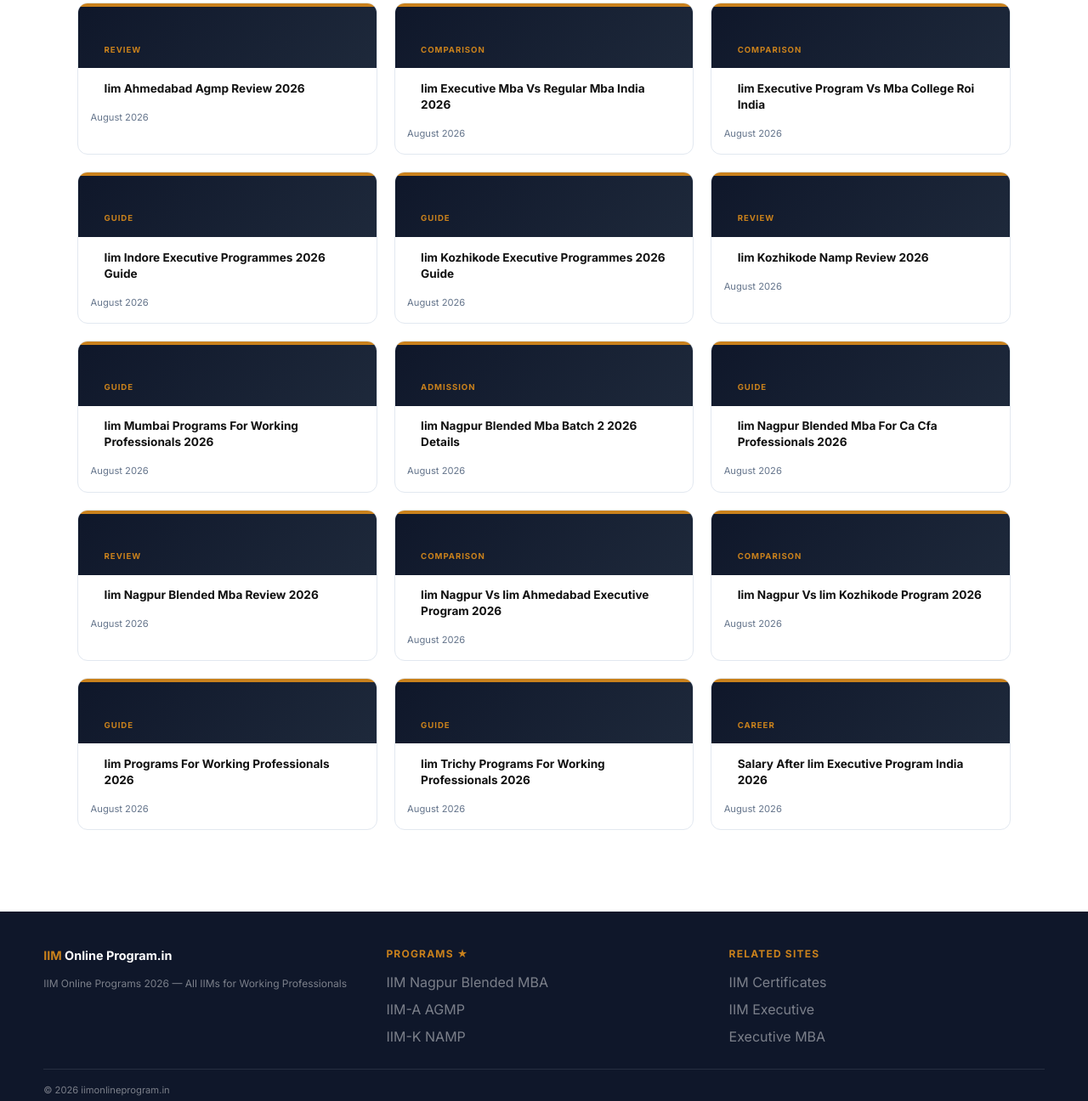
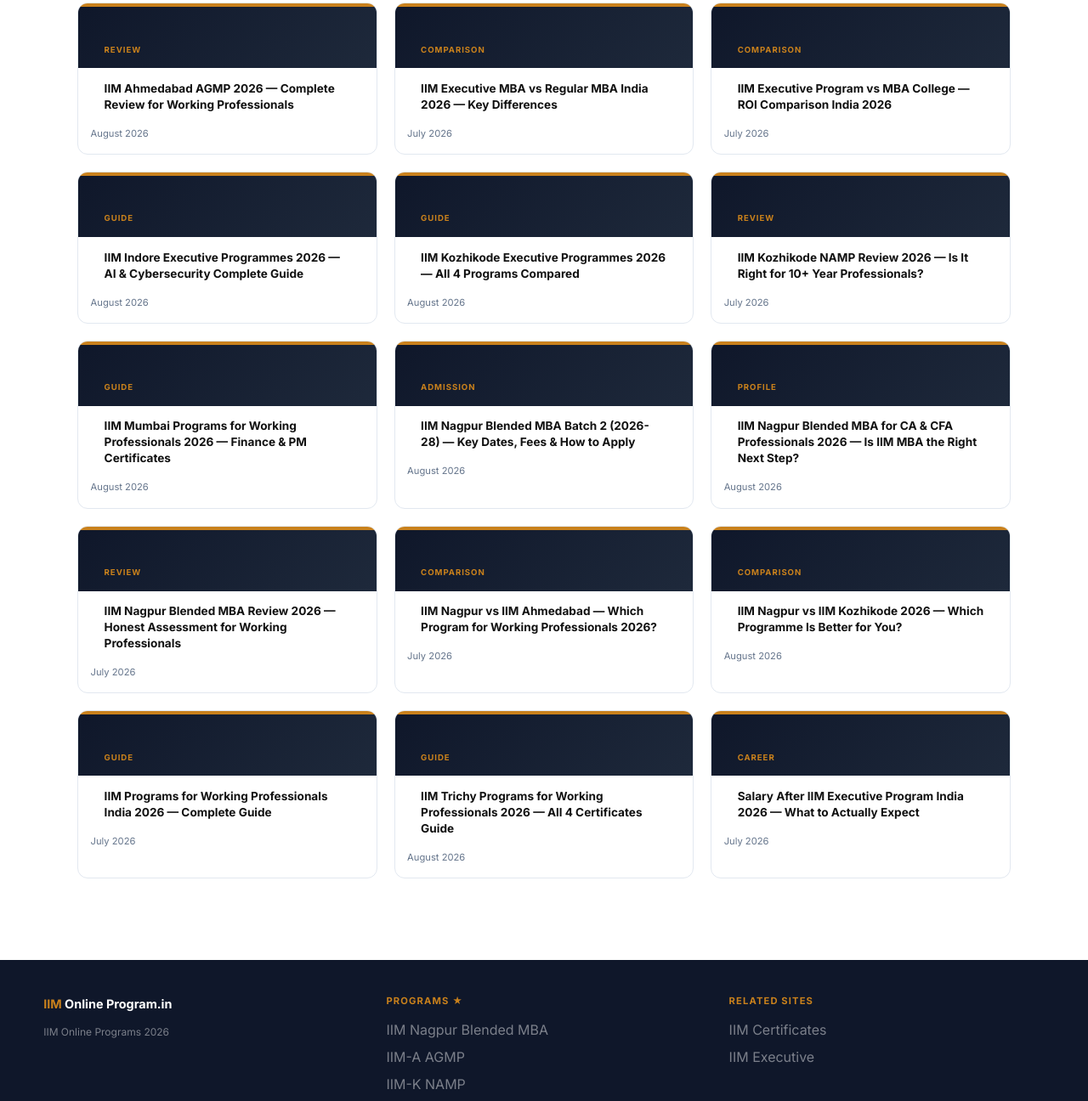
Before and after one commit to durgeshkekare-gif/iimonlineprogram-in, a website: page blog/index.html in a window 1280 px wide. Shown: the part 354-1650 px from the top of the page at 85% size. Drawn offline with Linux system fonts and the light colour scheme.

Commit message:
fix: blog index — real titles, real publish dates (no more hardcoded August 2026)

```diff
--- a/blog/index.html
+++ b/blog/index.html
@@ -1,7 +1,10 @@
-<!DOCTYPE html><html lang="en"><head>
+<!DOCTYPE html>
+<html lang="en">
+<head>
 <meta charset="UTF-8"><link rel="icon" href="/favicon.ico">
-<meta name="viewport" content="width=device-width,initial-scale=1.0"><meta name="robots" content="index,follow">
-<meta name="description" content="Complete guide to IIM online programs India 2026. 18 programs across 6 IIMs — fees, curriculum, eligibility.">
+<meta name="viewport" content="width=device-width,initial-scale=1.0">
+<meta name="robots" content="index,follow">
+<meta name="description" content="Complete guide to IIM online programs for working professionals 2026.">
 <title>Blog — 15 Guides | iimonlineprogram.in</title>
 <link rel="canonical" href="https://iimonlineprogram.in/blog">
 <script async src="https://www.googletagmanager.com/gtag/js?id=G-M6KMGBS96Y"></script>
@@ -9,38 +12,182 @@
 <link rel="preconnect" href="https://fonts.googleapis.com">
 <link href="https://fonts.googleapis.com/css2?family=Sora:wght@400;600;700;800&family=Inter:wght@300;400;500;600;700&display=swap" rel="stylesheet">
 <link rel="stylesheet" href="/assets/style.css?v=11">
-</head><body>
-<nav class="nav"><a href="/" class="nav-logo"><span style='color:#C9811C'>IIM</span> Online Program.in</a><ul class="nav-links"><li><a href="/programs/">Programs</a></li><li><a href="/compare.html">Compare</a></li><li><a href="/blog/">Blog</a></li></ul><a href="/apply.html" class="nav-cta">Free Counselling</a><button class="nav-ham">&#9776;</button></nav>
+</head>
+<body>
+<nav class="nav">
+  <a href="/" class="nav-logo"><span style='color:#C9811C'>IIM</span> Online Program.in</a>
+  <ul class="nav-links"><li><a href='/programs/'>Programs</a></li><li><a href='/compare.html'>Compare</a></li><li><a href='/blog/'>Blog</a></li></ul>
+  <a href="/apply.html" class="nav-cta">Free Counselling</a>
+  <button class="nav-ham">&#9776;</button>
+</nav>
 <div style="background:linear-gradient(135deg,#0F172A,#1E293B);padding:52px 4%;text-align:center;border-bottom:3px solid #C9811C33;">
-  <span style="font-size:.63rem;font-weight:700;letter-spacing:.16em;text-transform:uppercase;color:#C9811C;display:block;margin-bottom:.5rem;">15 articles · Updated August 2026</span>
+  <span style="font-size:.63rem;font-weight:700;letter-spacing:.16em;text-transform:uppercase;color:#C9811C;display:block;margin-bottom:.5rem;">15 articles · Updated July 2026</span>
   <h1 style="font-family:Sora,sans-serif;font-size:clamp(1.75rem,3.5vw,2.4rem);font-weight:800;color:#fff;letter-spacing:-.03em;margin-bottom:.5rem;">Guides &amp; Reviews</h1>
   <p style="font-size:.875rem;color:rgba(255,255,255,.45);max-width:520px;margin:.5rem auto 0;">Program reviews, comparisons, career guides and salary insights for professionals in India.</p>
 </div>
 <div class="blog-grid">
-<a href="/blog/iim-ahmedabad-agmp-review-2026" class="blog-card"><div class="blog-card-bar" style="background:#C9811C;"></div><div class="blog-card-head"><span class="blog-card-cat" style="color:#C9811C;">Review</span></div><div class="blog-card-body"><div class="blog-card-title">Iim Ahmedabad Agmp Review 2026</div><div class="blog-card-date">August 2026</div></div></a>
-<a href="/blog/iim-executive-mba-vs-regular-mba-india-2026" class="blog-card"><div class="blog-card-bar" style="background:#C9811C;"></div><div class="blog-card-head"><span class="blog-card-cat" style="color:#C9811C;">Comparison</span></div><div class="blog-card-body"><div class="blog-card-title">Iim Executive Mba Vs Regular Mba India 2026</div><div class="blog-card-date">August 2026</div></div></a>
-<a href="/blog/iim-executive-program-vs-mba-college-roi-india" class="blog-card"><div class="blog-card-bar" style="background:#C9811C;"></div><div class="blog-card-head"><span class="blog-card-cat" style="color:#C9811C;">Comparison</span></div><div class="blog-card-body"><div class="blog-card-title">Iim Executive Program Vs Mba College Roi India</div><div class="blog-card-date">August 2026</div></div></a>
-<a href="/blog/iim-indore-executive-programmes-2026-guide" class="blog-card"><div class="blog-card-bar" style="background:#C9811C;"></div><div class="blog-card-head"><span class="blog-card-cat" style="color:#C9811C;">Guide</span></div><div class="blog-card-body"><div class="blog-card-title">Iim Indore Executive Programmes 2026 Guide</div><div class="blog-card-date">August 2026</div></div></a>
-<a href="/blog/iim-kozhikode-executive-programmes-2026-guide" class="blog-card"><div class="blog-card-bar" style="background:#C9811C;"></div><div class="blog-card-head"><span class="blog-card-cat" style="color:#C9811C;">Guide</span></div><div class="blog-card-body"><div class="blog-card-title">Iim Kozhikode Executive Programmes 2026 Guide</div><div class="blog-card-date">August 2026</div></div></a>
-<a href="/blog/iim-kozhikode-namp-review-2026" class="blog-card"><div class="blog-card-bar" style="background:#C9811C;"></div><div class="blog-card-head"><span class="blog-card-cat" style="color:#C9811C;">Review</span></div><div class="blog-card-body"><div class="blog-card-title">Iim Kozhikode Namp Review 2026</div><div class="blog-card-date">August 2026</div></div></a>
-<a href="/blog/iim-mumbai-programs-for-working-professionals-2026" class="blog-card"><div class="blog-card-bar" style="background:#C9811C;"></div><div class="blog-card-head"><span class="blog-card-cat" style="color:#C9811C;">Guide</span></div><div class="blog-card-body"><div class="blog-card-title">Iim Mumbai Programs For Working Professionals 2026</div><div class="blog-card-date">August 2026</div></div></a>
-<a href="/blog/iim-nagpur-blended-mba-batch-2-2026-details" class="blog-card"><div class="blog-card-bar" style="background:#C9811C;"></div><div class="blog-card-head"><span class="blog-card-cat" style="color:#C9811C;">Admission</span></div><div class="blog-card-body"><div class="blog-card-title">Iim Nagpur Blended Mba Batch 2 2026 Details</div><div class="blog-card-date">August 2026</div></div></a>
-<a href="/blog/iim-nagpur-blended-mba-for-ca-cfa-professionals-2026" class="blog-card"><div class="blog-card-bar" style="background:#C9811C;"></div><div class="blog-card-head"><span class="blog-card-cat" style="color:#C9811C;">Guide</span></div><div class="blog-card-body"><div class="blog-card-title">Iim Nagpur Blended Mba For Ca Cfa Professionals 2026</div><div class="blog-card-date">August 2026</div></div></a>
-<a href="/blog/iim-nagpur-blended-mba-review-2026" class="blog-card"><div class="blog-card-bar" style="background:#C9811C;"></div><div class="blog-card-head"><span class="blog-card-cat" style="color:#C9811C;">Review</span></div><div class="blog-card-body"><div class="blog-card-title">Iim Nagpur Blended Mba Review 2026</div><div class="blog-card-date">August 2026</div></div></a>
-<a href="/blog/iim-nagpur-vs-iim-ahmedabad-executive-program-2026" class="blog-card"><div class="blog-card-bar" style="background:#C9811C;"></div><div class="blog-card-head"><span class="blog-card-cat" style="color:#C9811C;">Comparison</span></div><div class="blog-card-body"><div class="blog-card-title">Iim Nagpur Vs Iim Ahmedabad Executive Program 2026</div><div class="blog-card-date">August 2026</div></div></a>
-<a href="/blog/iim-nagpur-vs-iim-kozhikode-program-2026" class="blog-card"><div class="blog-card-bar" style="background:#C9811C;"></div><div class="blog-card-head"><span class="blog-card-cat" style="color:#C9811C;">Comparison</span></div><div class="blog-card-body"><div class="blog-card-title">Iim Nagpur Vs Iim Kozhikode Program 2026</div><div class="blog-card-date">August 2026</div></div></a>
-<a href="/blog/iim-programs-for-working-professionals-2026" class="blog-card"><div class="blog-card-bar" style="background:#C9811C;"></div><div class="blog-card-head"><span class="blog-card-cat" style="color:#C9811C;">Guide</span></div><div class="blog-card-body"><div class="blog-card-title">Iim Programs For Working Professionals 2026</div><div class="blog-card-date">August 2026</div></div></a>
-<a href="/blog/iim-trichy-programs-for-working-professionals-2026" class="blog-card"><div class="blog-card-bar" style="background:#C9811C;"></div><div class="blog-card-head"><span class="blog-card-cat" style="color:#C9811C;">Guide</span></div><div class="blog-card-body"><div class="blog-card-title">Iim Trichy Programs For Working Professionals 2026</div><div class="blog-card-date">August 2026</div></div></a>
-<a href="/blog/salary-after-iim-executive-program-india-2026" class="blog-card"><div class="blog-card-bar" style="background:#C9811C;"></div><div class="blog-card-head"><span class="blog-card-cat" style="color:#C9811C;">Career</span></div><div class="blog-card-body"><div class="blog-card-title">Salary After Iim Executive Program India 2026</div><div class="blog-card-date">August 2026</div></div></a>
+<a href="/blog/iim-ahmedabad-agmp-review-2026" class="blog-card">
+  <div class="blog-card-bar" style="background:#C9811C;"></div>
+  <div class="blog-card-head">
+    <span class="blog-card-cat" style="color:#C9811C;">Review</span>
+  </div>
+  <div class="blog-card-body">
+    <div class="blog-card-title">IIM Ahmedabad AGMP 2026 — Complete Review for Working Professionals</div>
+    <div class="blog-card-date">August 2026</div>
+  </div>
+</a>
+<a href="/blog/iim-executive-mba-vs-regular-mba-india-2026" class="blog-card">
+  <div class="blog-card-bar" style="background:#C9811C;"></div>
+  <div class="blog-card-head">
+    <span class="blog-card-cat" style="color:#C9811C;">Comparison</span>
+  </div>
+  <div class="blog-card-body">
+    <div class="blog-card-title">IIM Executive MBA vs Regular MBA India 2026 — Key Differences</div>
+    <div class="blog-card-date">July 2026</div>
+  </div>
+</a>
+<a href="/blog/iim-executive-program-vs-mba-college-roi-india" class="blog-card">
+  <div class="blog-card-bar" style="background:#C9811C;"></div>
+  <div class="blog-card-head">
+    <span class="blog-card-cat" style="color:#C9811C;">Comparison</span>
+  </div>
+  <div class="blog-card-body">
+    <div class="blog-card-title">IIM Executive Program vs MBA College — ROI Comparison India 2026</div>
+    <div class="blog-card-date">July 2026</div>
+  </div>
+</a>
+<a href="/blog/iim-indore-executive-programmes-2026-guide" class="blog-card">
+  <div class="blog-card-bar" style="background:#C9811C;"></div>
+  <div class="blog-card-head">
+    <span class="blog-card-cat" style="color:#C9811C;">Guide</span>
+  </div>
+  <div class="blog-card-body">
+    <div class="blog-card-title">IIM Indore Executive Programmes 2026 — AI & Cybersecurity Complete Guide</div>
+    <div class="blog-card-date">August 2026</div>
+  </div>
+</a>
+<a href="/blog/iim-kozhikode-executive-programmes-2026-guide" class="blog-card">
+  <div class="blog-card-bar" style="background:#C9811C;"></div>
+  <div class="blog-card-head">
+    <span class="blog-card-cat" style="color:#C9811C;">Guide</span>
+  </div>
+  <div class="blog-card-body">
+    <div class="blog-card-title">IIM Kozhikode Executive Programmes 2026 — All 4 Programs Compared</div>
+    <div class="blog-card-date">August 2026</div>
+  </div>
+</a>
+<a href="/blog/iim-kozhikode-namp-review-2026" class="blog-card">
+  <div class="blog-card-bar" style="background:#C9811C;"></div>
+  <div class="blog-card-head">
+    <span class="blog-card-cat" style="color:#C9811C;">Review</span>
+  </div>
+  <div class="blog-card-body">
+    <div class="blog-card-title">IIM Kozhikode NAMP Review 2026 — Is It Right for 10+ Year Professionals?</div>
+    <div class="blog-card-date">July 2026</div>
+  </div>
+</a>
+<a href="/blog/iim-mumbai-programs-for-working-professionals-2026" class="blog-card">
+  <div class="blog-card-bar" style="background:#C9811C;"></div>
+  <div class="blog-card-head">
+    <span class="blog-card-cat" style="color:#C9811C;">Guide</span>
+  </div>
+  <div class="blog-card-body">
+    <div class="blog-card-title">IIM Mumbai Programs for Working Professionals 2026 — Finance & PM Certificates</div>
+    <div class="blog-card-date">August 2026</div>
+  </div>
+</a>
+<a href="/blog/iim-nagpur-blended-mba-batch-2-2026-details" class="blog-card">
+  <div class="blog-card-bar" style="background:#C9811C;"></div>
+  <div class="blog-card-head">
+    <span class="blog-card-cat" style="color:#C9811C;">Admission</span>
+  </div>
+  <div class="blog-card-body">
+    <div class="blog-card-title">IIM Nagpur Blended MBA Batch 2 (2026-28) — Key Dates, Fees & How to Apply</div>
+    <div class="blog-card-date">August 2026</div>
+  </div>
+</a>
+<a href="/blog/iim-nagpur-blended-mba-for-ca-cfa-professionals-2026" class="blog-card">
+  <div class="blog-card-bar" style="background:#C9811C;"></div>
+  <div class="blog-card-head">
+    <span class="blog-card-cat" style="color:#C9811C;">Profile</span>
+  </div>
+  <div class="blog-card-body">
+    <div class="blog-card-title">IIM Nagpur Blended MBA for CA & CFA Professionals 2026 — Is IIM MBA the Right Next Step?</div>
+    <div class="blog-card-date">August 2026</div>
+  </div>
+</a>
+<a href="/blog/iim-nagpur-blended-mba-review-2026" class="blog-card">
+  <div class="blog-card-bar" style="background:#C9811C;"></div>
+  <div class="blog-card-head">
+    <span class="blog-card-cat" style="color:#C9811C;">Review</span>
+  </div>
+  <div class="blog-card-body">
+    <div class="blog-card-title">IIM Nagpur Blended MBA Review 2026 — Honest Assessment for Working Professionals</div>
+    <div class="blog-card-date">July 2026</div>
+  </div>
+</a>
+<a href="/blog/iim-nagpur-vs-iim-ahmedabad-executive-program-2026" class="blog-card">
+  <div class="blog-card-bar" style="background:#C9811C;"></div>
+  <div class="blog-card-head">
+    <span class="blog-card-cat" style="color:#C9811C;">Comparison</span>
+  </div>
+  <div class="blog-card-body">
+    <div class="blog-card-title">IIM Nagpur vs IIM Ahmedabad — Which Program for Working Professionals 2026?</div>
+    <div class="blog-card-date">July 2026</div>
+  </div>
+</a>
+<a href="/blog/iim-nagpur-vs-iim-kozhikode-program-2026" class="blog-card">
+  <div class="blog-card-bar" style="background:#C9811C;"></div>
+  <div class="blog-card-head">
+    <span class="blog-card-cat" style="color:#C9811C;">Comparison</span>
+  </div>
+  <div class="blog-card-body">
+    <div class="blog-card-title">IIM Nagpur vs IIM Kozhikode 2026 — Which Programme Is Better for You?</div>
+    <div class="blog-card-date">August 2026</div>
+  </div>
+</a>
+<a href="/blog/iim-programs-for-working-professionals-2026" class="blog-card">
+  <div class="blog-card-bar" style="background:#C9811C;"></div>
+  <div class="blog-card-head">
+    <span class="blog-card-cat" style="color:#C9811C;">Guide</span>
+  </div>
+  <div class="blog-card-body">
+    <div class="blog-card-title">IIM Programs for Working Professionals India 2026 — Complete Guide</div>
+    <div class="blog-card-date">July 2026</div>
+  </div>
+</a>
+<a href="/blog/iim-trichy-programs-for-working-professionals-2026" class="blog-card">
+  <div class="blog-card-bar" style="background:#C9811C;"></div>
+  <div class="blog-card-head">
+    <span class="blog-card-cat" style="color:#C9811C;">Guide</span>
+  </div>
+  <div class="blog-card-body">
+    <div class="blog-card-title">IIM Trichy Programs for Working Professionals 2026 — All 4 Certificates Guide</div>
+    <div class="blog-card-date">August 2026</div>
+  </div>
+</a>
+<a href="/blog/salary-after-iim-executive-program-india-2026" class="blog-card">
+  <div class="blog-card-bar" style="background:#C9811C;"></div>
+  <div class="blog-card-head">
+    <span class="blog-card-cat" style="color:#C9811C;">Career</span>
+  </div>
+  <div class="blog-card-body">
+    <div class="blog-card-title">Salary After IIM Executive Program India 2026 — What to Actually Expect</div>
+    <div class="blog-card-date">July 2026</div>
+  </div>
+</a>
 </div>
 <footer style="background:#0F172A;color:rgba(255,255,255,.45);padding:2.5rem 4%;margin-top:3rem;">
-<div style="max-width:1200px;margin:0 auto;display:grid;grid-template-columns:1fr 1fr 1fr;gap:2rem;">
-<div><div style="color:#fff;font-weight:700;font-size:.9rem;margin-bottom:.75rem;"><span style='color:#C9811C'>IIM</span> Online Program.in</div><p style="font-size:.75rem;line-height:1.7;">IIM Online Programs 2026 — All IIMs for Working Professionals</p></div>
-<div><div style="color:#C9811C;font-weight:700;font-size:.75rem;text-transform:uppercase;letter-spacing:.1em;margin-bottom:.75rem;">Programs ★</div><ul style="list-style:none;padding:0;margin:0;display:flex;flex-direction:column;gap:.4rem;"><li><a href="https://www.jaroeducation.com/blended-mba-for-working-professionals-iim-nagpur" target="_blank" rel="noopener">IIM Nagpur Blended MBA</a></li><li><a href="https://www.jaroeducation.com/accelerated-general-management-programme-iim-ahmedabad" target="_blank" rel="noopener">IIM-A AGMP</a></li><li><a href="https://www.jaroeducation.com/new-age-management-programme-for-senior-professionals-iim-kozhikode" target="_blank" rel="noopener">IIM-K NAMP</a></li></ul></div>
-<div><div style="color:#C9811C;font-weight:700;font-size:.75rem;text-transform:uppercase;letter-spacing:.1em;margin-bottom:.75rem;">Related Sites</div><ul style="list-style:none;padding:0;margin:0;display:flex;flex-direction:column;gap:.4rem;"><li><a href="https://iimcertificate.in">IIM Certificates</a></li><li><a href="https://iimexecutive.in">IIM Executive</a></li><li><a href="https://execmba.in">Executive MBA</a></li></ul></div>
+<div style="max-width:1200px;margin:0 auto;display:grid;grid-template-columns:1fr 1fr 1fr;gap:2rem;flex-wrap:wrap;">
+<div><div style="color:#fff;font-weight:700;font-size:.9rem;margin-bottom:.75rem;"><span style='color:#C9811C'>IIM</span> Online Program.in</div><p style="font-size:.75rem;line-height:1.7;">IIM Online Programs 2026</p></div>
+<div><div style="color:#C9811C;font-weight:700;font-size:.7rem;text-transform:uppercase;letter-spacing:.1em;margin-bottom:.75rem;">Programs ★</div><ul style="list-style:none;padding:0;margin:0;display:flex;flex-direction:column;gap:.4rem;"><li><a href="https://www.jaroeducation.com/blended-mba-for-working-professionals-iim-nagpur" target="_blank" rel="noopener">IIM Nagpur Blended MBA</a></li><li><a href="https://www.jaroeducation.com/accelerated-general-management-programme-iim-ahmedabad" target="_blank" rel="noopener">IIM-A AGMP</a></li><li><a href="https://www.jaroeducation.com/new-age-management-programme-for-senior-professionals-iim-kozhikode" target="_blank" rel="noopener">IIM-K NAMP</a></li></ul></div>
+<div><div style="color:#C9811C;font-weight:700;font-size:.7rem;text-transform:uppercase;letter-spacing:.1em;margin-bottom:.75rem;">Related Sites</div><ul style="list-style:none;padding:0;margin:0;display:flex;flex-direction:column;gap:.4rem;"><li><a href="https://iimcertificate.in">IIM Certificates</a></li><li><a href="https://iimexecutive.in">IIM Executive</a></li></ul></div>
 </div>
 <div style="max-width:1200px;margin:1.5rem auto 0;padding-top:1rem;border-top:1px solid rgba(255,255,255,.1);font-size:.7rem;">© 2026 iimonlineprogram.in</div>
 </footer>
+<div class="sticky-mb">
+  <button class="smb-call" onclick="window.location.href='/apply.html'">📞 Call</button>
+  <a href="/apply.html" class="smb-cta" style="background:#C9811C;">Free Counselling →</a>
+</div>
 <script src="/assets/main.js?v=11"></script>
-<div class="sticky-mb"><button class="smb-call">📞 Call</button><a href="/apply.html" class="smb-cta" style="background:#C9811C;">Free Counselling →</a></div>
 </body></html>
```
